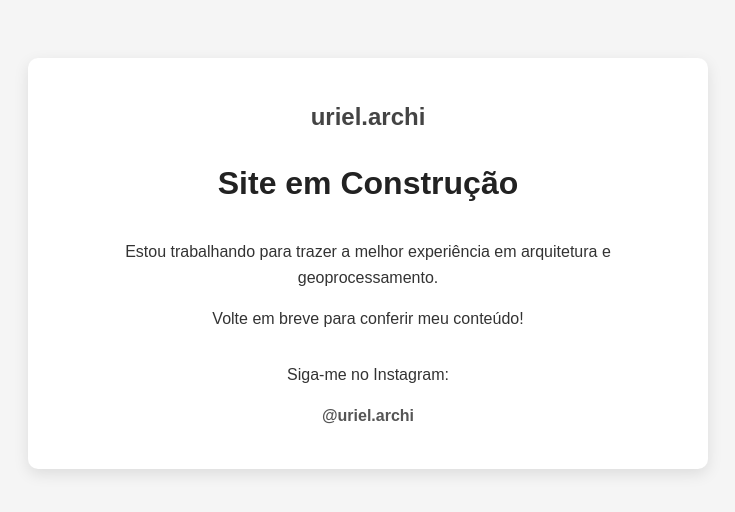
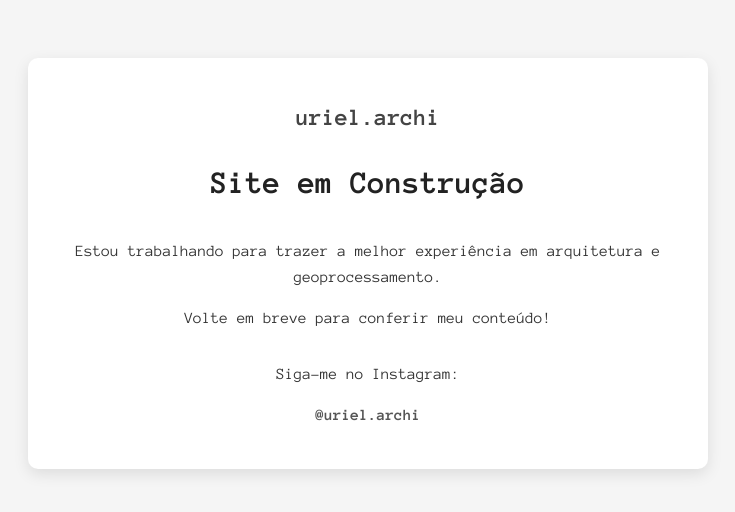
Before and after one commit to goncalvesuriel/uriel.archi, a plain HTML site: page index.html in a window 1280 px wide. Shown: the whole page, without its empty margins (272-1007 px from the left). Drawn offline with Linux system fonts and the light colour scheme.

Commit message:
Update index.html

```diff
--- a/index.html
+++ b/index.html
@@ -3,10 +3,11 @@
 <head>
     <meta charset="UTF-8">
     <meta name="viewport" content="width=device-width, initial-scale=1.0">
+    <link href="https://fonts.googleapis.com/css2?family=Anonymous+Pro:wght@400;700&display=swap" rel="stylesheet">
     <title>uriel.archi - Site em Construção!</title>
     <style>
         body {
-            font-family: 'AnonymousPro', sans-serif;
+            font-family: 'Anonymous Pro', monospace;
             background-color: #f5f5f5;
             color: #333;
             text-align: center;
```
